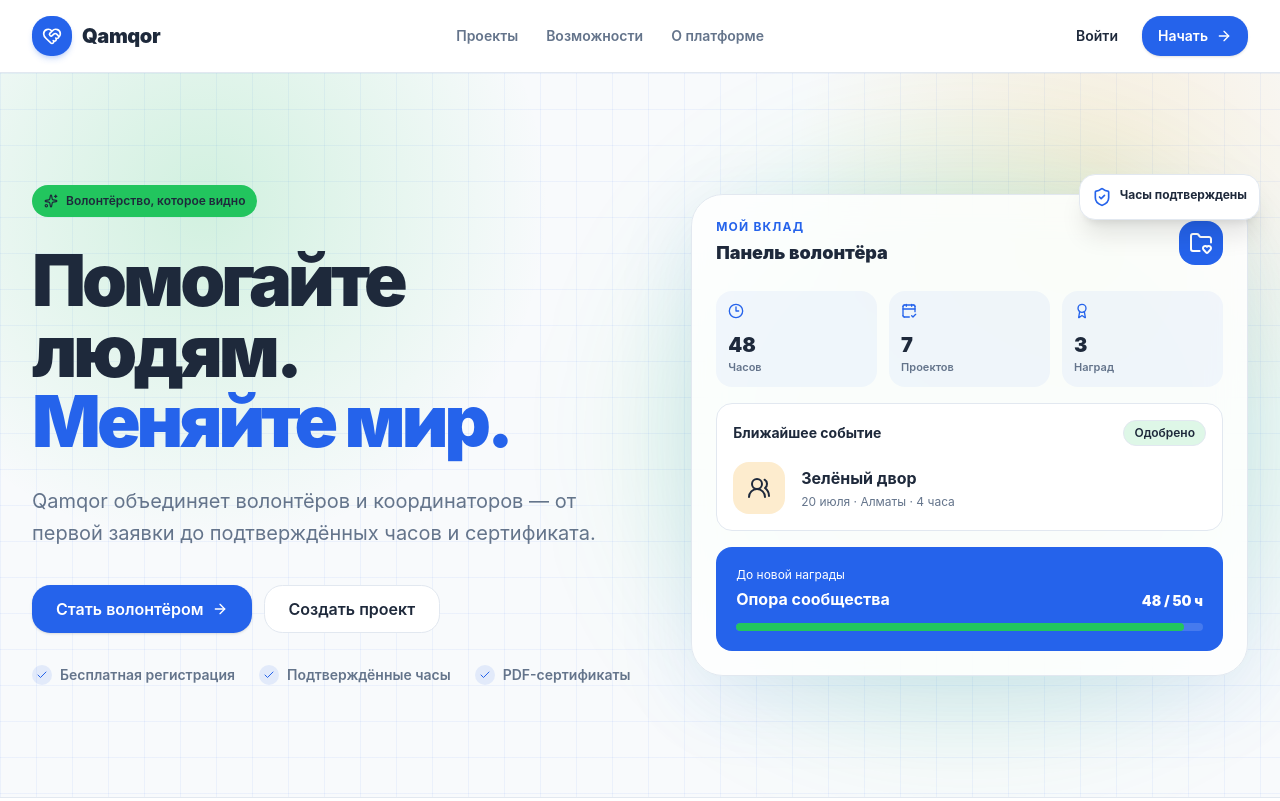
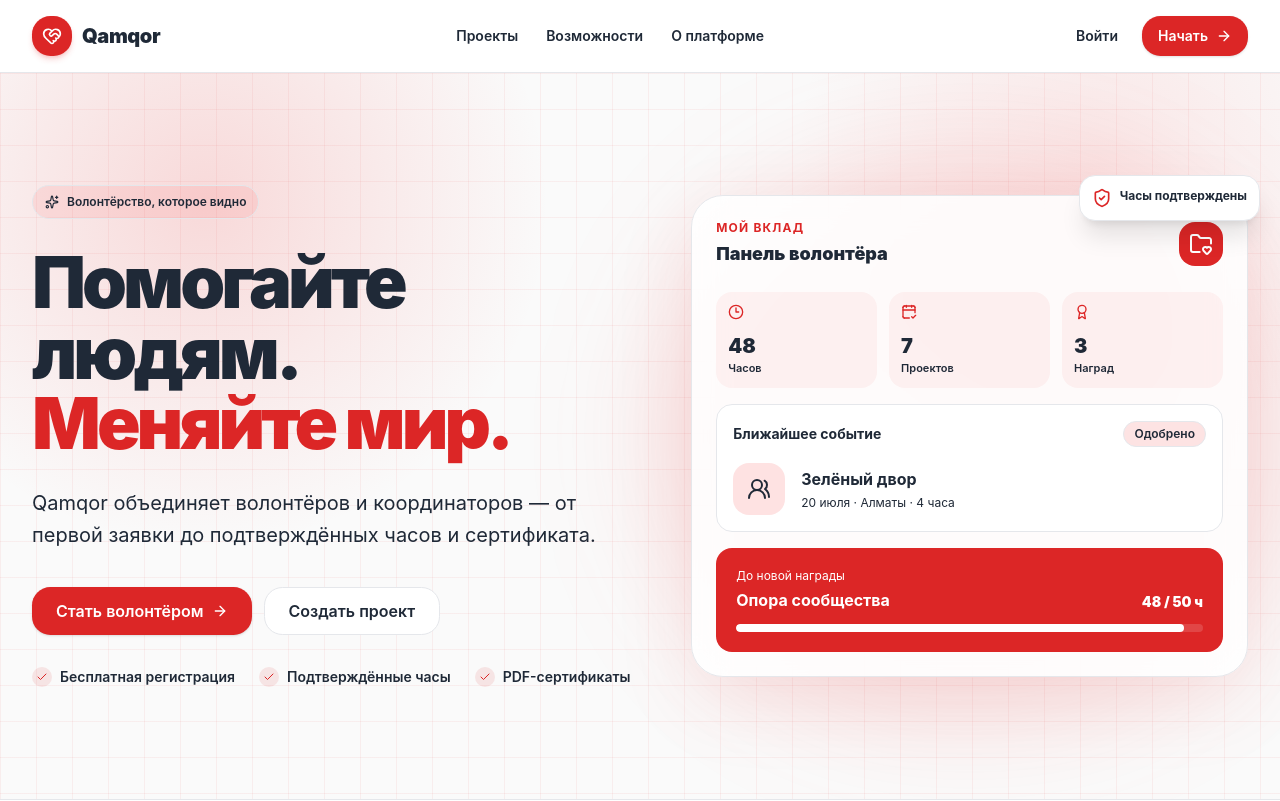
Before and after one commit to YelzhasTem/Qamqor, a Next.js app: page / in a window 1280 px wide. Shown: the top 801 px of the page. Built offline with nearby package versions, Linux system fonts and the light colour scheme; no server answers; the database is empty.

Commit message:
Adopt modern red UI palette

```diff
--- a/src/app/(marketing)/page.tsx
+++ b/src/app/(marketing)/page.tsx
@@ -32,7 +32,7 @@ export default async function HomePage() {
               <div className="flex items-center justify-between"><div><p className="text-xs font-bold uppercase tracking-widest text-primary">Мой вклад</p><p className="mt-1 text-lg font-black">Панель волонтёра</p></div><div className="flex size-11 items-center justify-center rounded-2xl bg-primary text-primary-foreground"><FolderHeart /></div></div>
               <div className="mt-6 grid grid-cols-3 gap-3"><MiniStat label="Часов" value="48" icon={Clock3} /><MiniStat label="Проектов" value="7" icon={CalendarCheck2} /><MiniStat label="Наград" value="3" icon={Award} /></div>
               <div className="mt-4 rounded-2xl border bg-surface p-4"><div className="flex items-center justify-between"><p className="text-sm font-bold">Ближайшее событие</p><Badge variant="success">Одобрено</Badge></div><div className="mt-4 flex items-center gap-4"><div className="flex size-13 items-center justify-center rounded-2xl bg-accent/20 text-accent-foreground"><UsersRound /></div><div><p className="font-bold">Зелёный двор</p><p className="mt-1 text-xs text-muted-foreground">20 июля · Алматы · 4 часа</p></div></div></div>
-              <div className="mt-4 rounded-2xl bg-primary p-5 text-primary-foreground"><div className="flex items-end justify-between"><div><p className="text-xs text-primary-foreground">До новой награды</p><p className="mt-1 font-bold">Опора сообщества</p></div><span className="text-sm font-black">48 / 50 ч</span></div><div className="mt-3 h-2 overflow-hidden rounded-full bg-primary-foreground/15"><div className="h-full w-[96%] rounded-full bg-secondary" /></div></div>
+              <div className="mt-4 rounded-2xl bg-primary p-5 text-primary-foreground"><div className="flex items-end justify-between"><div><p className="text-xs text-primary-foreground">До новой награды</p><p className="mt-1 font-bold">Опора сообщества</p></div><span className="text-sm font-black">48 / 50 ч</span></div><div className="mt-3 h-2 overflow-hidden rounded-full bg-primary-foreground/15"><div className="h-full w-[96%] rounded-full bg-primary-foreground" /></div></div>
             </div>
             <div className="animate-float absolute -right-3 -top-5 hidden rounded-2xl border bg-surface p-3 shadow-xl sm:flex"><ShieldCheck className="mr-2 size-5 text-primary" /><span className="text-xs font-bold">Часы подтверждены</span></div>
           </div>
@@ -45,7 +45,7 @@ export default async function HomePage() {
 
       <section className="bg-surface py-20 sm:py-24"><div className="page-shell"><div className="flex flex-col justify-between gap-5 sm:flex-row sm:items-end"><div><p className="text-sm font-black uppercase tracking-[.18em] text-primary">Актуально сейчас</p><h2 className="mt-3 text-4xl font-black tracking-tight">Популярные проекты</h2><p className="mt-3 text-muted-foreground">Выберите проект и отправьте заявку за пару минут.</p></div><Button asChild variant="outline"><Link href="/projects">Все проекты <ArrowRight /></Link></Button></div>{projects.length ? <div className="mt-10 grid gap-6 md:grid-cols-2 lg:grid-cols-3">{projects.map((project) => <ProjectCard key={project.id} project={project} />)}</div> : <div className="mt-10"><EmptyState title="Скоро здесь появятся проекты" description="Координаторы уже могут создавать и публиковать первые инициативы." action={{ label: "Создать проект", href: "/auth/register?role=coordinator" }} /></div>}</div></section>
 
-      <section id="about" className="py-20 sm:py-24"><div className="page-shell overflow-hidden rounded-[2rem] bg-primary px-6 py-14 text-primary-foreground sm:px-12 lg:px-16"><div className="grid items-center gap-10 lg:grid-cols-[1fr_auto]"><div><p className="text-sm font-black uppercase tracking-[.18em] text-primary-foreground">Начните сегодня</p><h2 className="mt-4 max-w-3xl text-balance text-4xl font-black tracking-tight sm:text-5xl">Добрые дела начинаются с одного решения.</h2><p className="mt-5 max-w-2xl text-lg leading-8 text-primary-foreground">Присоединяйтесь к сообществу Qamqor, находите людей рядом и превращайте помощь в устойчивые изменения.</p></div><div className="flex flex-col gap-3"><Button asChild size="lg" className="border border-primary-foreground bg-secondary text-secondary-foreground hover:bg-secondary/85"><Link href="/auth/register">Стать волонтёром <ArrowRight /></Link></Button><Button asChild size="lg" variant="outline" className="border-primary-foreground/25 bg-surface/5 text-primary-foreground hover:bg-primary-foreground/10"><Link href="/auth/register?role=coordinator">Я координатор</Link></Button></div></div></div></section>
+      <section id="about" className="py-20 sm:py-24"><div className="page-shell overflow-hidden rounded-[2rem] bg-primary px-6 py-14 text-primary-foreground sm:px-12 lg:px-16"><div className="grid items-center gap-10 lg:grid-cols-[1fr_auto]"><div><p className="text-sm font-black uppercase tracking-[.18em] text-primary-foreground">Начните сегодня</p><h2 className="mt-4 max-w-3xl text-balance text-4xl font-black tracking-tight sm:text-5xl">Добрые дела начинаются с одного решения.</h2><p className="mt-5 max-w-2xl text-lg leading-8 text-primary-foreground">Присоединяйтесь к сообществу Qamqor, находите людей рядом и превращайте помощь в устойчивые изменения.</p></div><div className="flex flex-col gap-3"><Button asChild size="lg" className="border border-primary-foreground bg-accent text-accent-foreground hover:bg-accent/85"><Link href="/auth/register">Стать волонтёром <ArrowRight /></Link></Button><Button asChild size="lg" variant="outline" className="border-primary-foreground/25 bg-surface/5 text-primary-foreground hover:bg-primary-foreground/10"><Link href="/auth/register?role=coordinator">Я координатор</Link></Button></div></div></div></section>
     </>
   );
 }
--- a/src/app/globals.css
+++ b/src/app/globals.css
@@ -36,33 +36,33 @@
 }
 
 :root {
-  --primary: #2563eb;
+  --primary: #dc2626;
   --primary-foreground: #ffffff;
-  --secondary: #22c55e;
-  --secondary-foreground: #1e293b;
-  --accent: #f59e0b;
-  --accent-foreground: #1e293b;
-  --background: #f8fafc;
+  --secondary: #ef4444;
+  --secondary-foreground: #1f2937;
+  --accent: #f87171;
+  --accent-foreground: #1f2937;
+  --background: #fafafa;
   --surface: #ffffff;
-  --foreground: #1e293b;
-  --text: #1e293b;
-  --text-secondary: #64748b;
+  --foreground: #1f2937;
+  --text: #1f2937;
+  --text-secondary: #1f2937;
   --card: #ffffff;
-  --card-foreground: #1e293b;
-  --muted: #f8fafc;
-  --muted-foreground: #64748b;
-  --border: #e2e8f0;
-  --input: #e2e8f0;
-  --ring: #2563eb;
-  --success: #22c55e;
-  --success-foreground: #1e293b;
-  --warning: #f59e0b;
-  --warning-foreground: #1e293b;
-  --danger: #ef4444;
-  --danger-foreground: #1e293b;
-  --info: #2563eb;
+  --card-foreground: #1f2937;
+  --muted: #fafafa;
+  --muted-foreground: #1f2937;
+  --border: #e5e7eb;
+  --input: #e5e7eb;
+  --ring: #dc2626;
+  --success: #ef4444;
+  --success-foreground: #1f2937;
+  --warning: #f87171;
+  --warning-foreground: #1f2937;
+  --danger: #dc2626;
+  --danger-foreground: #1f2937;
+  --info: #dc2626;
   --info-foreground: #ffffff;
-  --destructive: #ef4444;
+  --destructive: #dc2626;
   --radius: 0.9rem;
   --font-sans: "Inter", "SF Pro Display", "SF Pro Text", ui-sans-serif, system-ui, sans-serif;
 }
--- a/src/components/layout/site-footer.tsx
+++ b/src/components/layout/site-footer.tsx
@@ -5,7 +5,7 @@ export function SiteFooter() {
   return (
     <footer className="border-t bg-primary py-12 text-primary-foreground">
       <div className="page-shell grid gap-10 md:grid-cols-[1.5fr_1fr_1fr]">
-        <div><Logo className="text-primary-foreground [&_span:first-child]:border [&_span:first-child]:border-primary-foreground [&_span:first-child]:bg-secondary [&_span:first-child]:text-secondary-foreground" /><p className="mt-4 max-w-sm text-sm leading-6 text-primary-foreground">Единая цифровая платформа, где добрые дела становятся заметными, подтверждёнными и доступными каждому.</p></div>
+        <div><Logo className="text-primary-foreground [&_span:first-child]:border [&_span:first-child]:border-primary-foreground [&_span:first-child]:bg-accent [&_span:first-child]:text-accent-foreground" /><p className="mt-4 max-w-sm text-sm leading-6 text-primary-foreground">Единая цифровая платформа, где добрые дела становятся заметными, подтверждёнными и доступными каждому.</p></div>
         <div><h3 className="font-bold">Платформа</h3><div className="mt-4 grid gap-3 text-sm text-primary-foreground"><Link href="/projects">Каталог проектов</Link><Link href="/auth/register">Стать волонтёром</Link><Link href="/auth/register?role=coordinator">Создать проект</Link></div></div>
         <div><h3 className="font-bold">Qamqor</h3><div className="mt-4 grid gap-3 text-sm text-primary-foreground"><Link href="/#about">О нас</Link><Link href="/#advantages">Возможности</Link><a href="mailto:hello@qamqor.kz">hello@qamqor.kz</a></div></div>
       </div>
--- a/src/components/ui/badge.tsx
+++ b/src/components/ui/badge.tsx
@@ -6,7 +6,7 @@ const badgeVariants = cva("inline-flex items-center rounded-full px-2.5 py-1 tex
   variants: {
     variant: {
       default: "bg-primary text-primary-foreground",
-      secondary: "bg-secondary text-secondary-foreground",
+      secondary: "border border-secondary/30 bg-secondary/10 text-secondary-foreground",
       outline: "border bg-surface text-foreground",
       muted: "bg-muted text-muted-foreground",
       info: "bg-info text-info-foreground",
--- a/src/components/ui/button.tsx
+++ b/src/components/ui/button.tsx
@@ -9,7 +9,7 @@ const buttonVariants = cva(
     variants: {
       variant: {
         default: "bg-primary text-primary-foreground shadow-sm hover:bg-primary/90 hover:shadow-md",
-        secondary: "border border-secondary-foreground/25 bg-secondary text-secondary-foreground hover:bg-secondary/85",
+        secondary: "border border-secondary/30 bg-secondary/10 text-secondary-foreground hover:bg-secondary/20",
         outline: "border bg-surface text-foreground hover:border-primary/40 hover:bg-primary/5",
         ghost: "text-foreground hover:bg-muted",
         destructive: "border border-danger/35 bg-danger/10 text-danger-foreground hover:bg-danger/20",
--- a/src/lib/certificate-pdf.ts
+++ b/src/lib/certificate-pdf.ts
@@ -4,14 +4,14 @@ import fontkit from "@pdf-lib/fontkit";
 import { PDFDocument, rgb, type PDFFont, type PDFPage } from "pdf-lib";
 
 const certificateColors = {
-  primary: pdfColor("#2563EB"),
-  secondary: pdfColor("#22C55E"),
-  accent: pdfColor("#F59E0B"),
-  background: pdfColor("#F8FAFC"),
+  primary: pdfColor("#DC2626"),
+  secondary: pdfColor("#EF4444"),
+  accent: pdfColor("#F87171"),
+  background: pdfColor("#FAFAFA"),
   surface: pdfColor("#FFFFFF"),
-  text: pdfColor("#1E293B"),
-  muted: pdfColor("#64748B"),
-  border: pdfColor("#E2E8F0"),
+  text: pdfColor("#1F2937"),
+  muted: pdfColor("#1F2937"),
+  border: pdfColor("#E5E7EB"),
 };
 
 export type CertificateData = {
```
Also changed, not shown: src/app/(app)/profile/page.tsx (+1 -1 lines).
